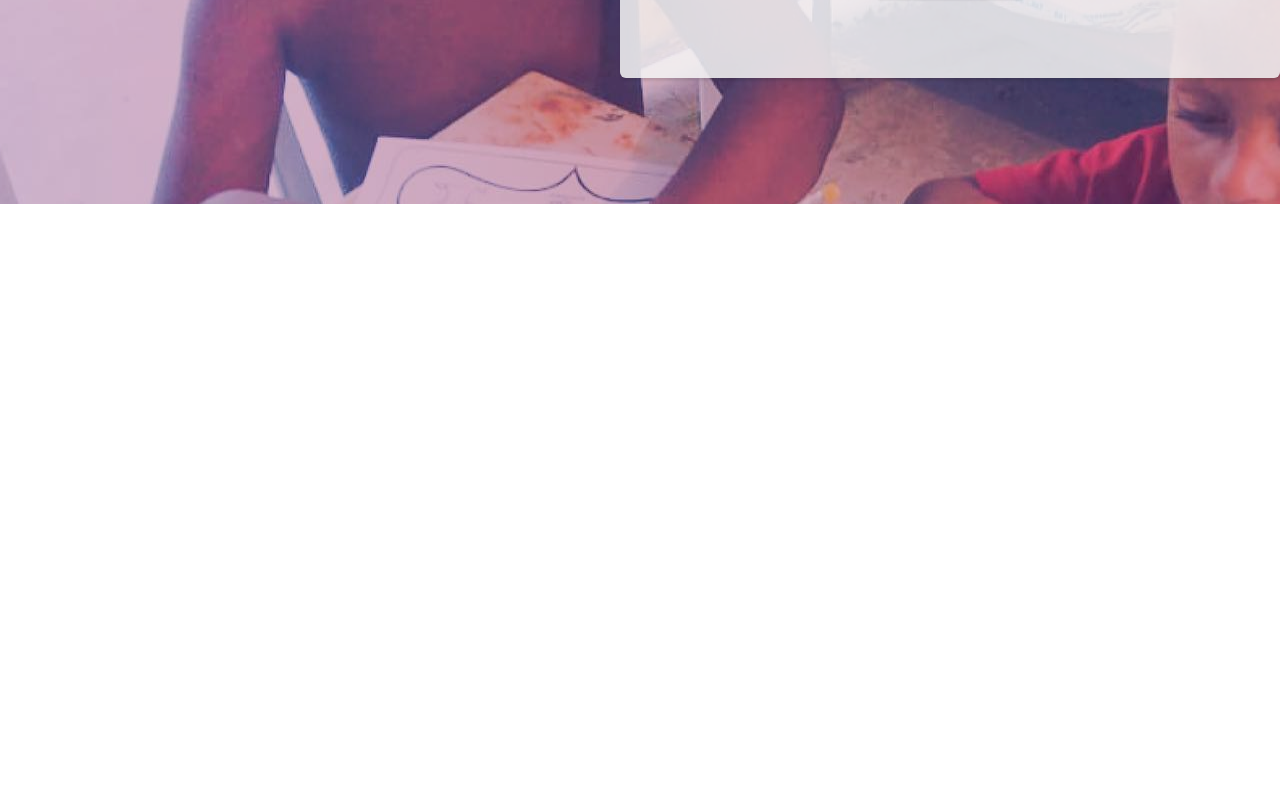
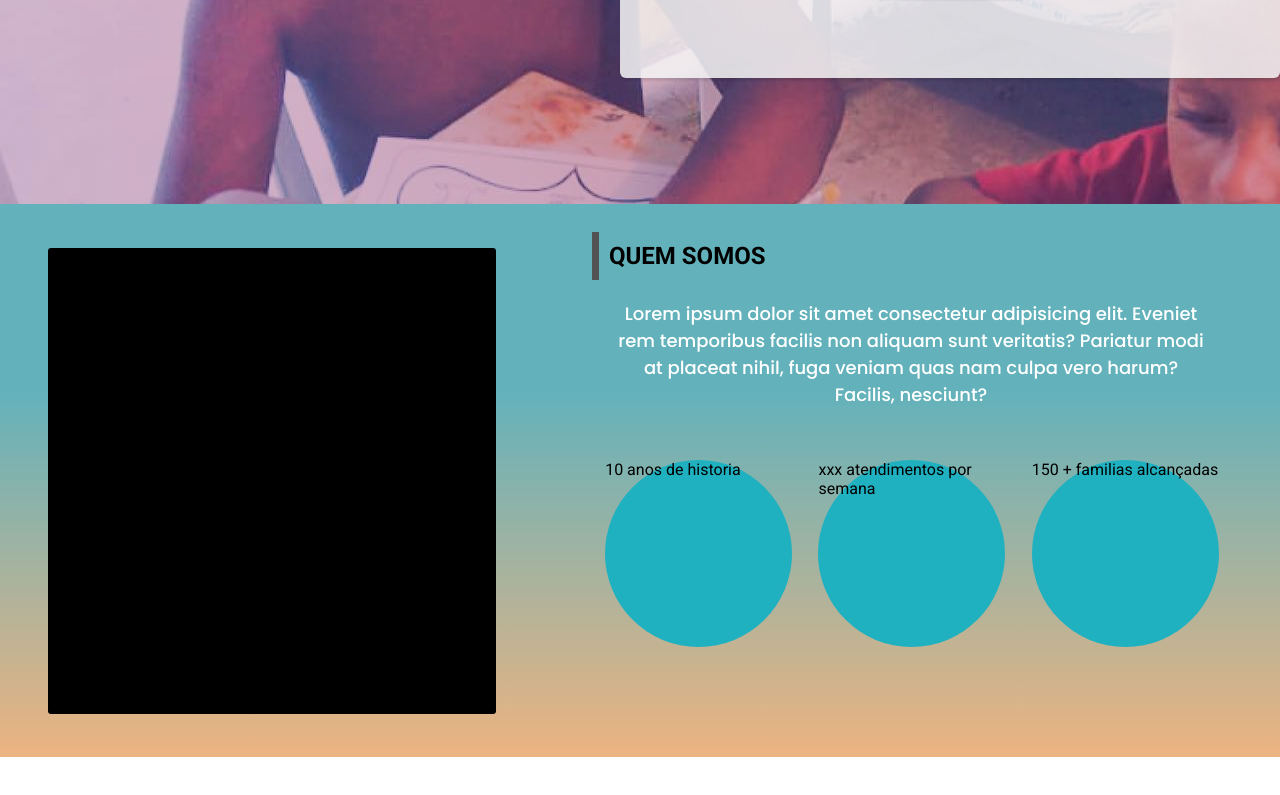
Before and after one commit to ProjetoISP/isp-website, a React (Vite) app: page / in a window 1280 px wide. Shown: the part 455-1250 px from the top of the page. Before the commit the page ends 800 px from the top, so only its background shows below. Built offline with nearby package versions, Linux system fonts and the light colour scheme.

Commit message:
feat: presentationPage e WhoWeAre page

```diff
--- a/src/App.jsx
+++ b/src/App.jsx
@@ -1,8 +1,8 @@
 import { useState } from "react";
 import GlobalStyle from "./styles/global";
 import { Header } from "./components/Header/Header";
-import { Carousel } from "./pages/Carousel/Carousel";
-
+import { PresentationPage } from "./pages/PresentationPage/PresentationPage";
+import { WhoWeArePage } from "./pages/WhoWeArePage/WhoWeArePage";
 function App() {
   const [count, setCount] = useState(0);
 
@@ -10,7 +10,8 @@ function App() {
     <div>
       <GlobalStyle />
       <Header />
-      <Carousel />
+      <PresentationPage />
+      <WhoWeArePage />
     </div>
   );
 }
--- a/src/pages/Carousel/Carousel.jsx
+++ b/src/pages/PresentationPage/PresentationPage.jsx
@@ -1,7 +1,7 @@
 import { Button } from "../../components/Button/Button";
 import { ContainerCarousel } from "./styles";
 
-export const Carousel = () => {
+export const PresentationPage = () => {
   return (
     <ContainerCarousel>
       <section>
--- /dev/null
+++ b/src/pages/WhoWeArePage/WhoWeArePage.jsx
@@ -0,0 +1,29 @@
+import React from "react";
+import { MainContainer, FirstSection } from "./styles";
+
+export const WhoWeArePage = () => {
+  return (
+    <MainContainer>
+      <FirstSection>
+        <div className="video-frame">
+          <video></video>
+        </div>
+        <div>
+          <h2>QUEM SOMOS</h2>
+          <p>
+            {" "}
+            Lorem ipsum dolor sit amet consectetur adipisicing elit. Eveniet rem
+            temporibus facilis non aliquam sunt veritatis? Pariatur modi at
+            placeat nihil, fuga veniam quas nam culpa vero harum? Facilis,
+            nesciunt?
+          </p>
+          <div className="span-container">
+            <span>10 anos de historia</span>
+            <span>xxx atendimentos por semana</span>
+            <span>150 + familias alcançadas</span>
+          </div>
+        </div>
+      </FirstSection>
+    </MainContainer>
+  );
+};
--- /dev/null
+++ b/src/pages/WhoWeArePage/styles.jsx
@@ -0,0 +1,63 @@
+import styled from "styled-components";
+
+export const MainContainer = styled.div`
+  height: 1450px;
+`;
+
+export const FirstSection = styled.section`
+  height: 553px;
+  background: linear-gradient(
+    180deg,
+    #63b2bb 34.11%,
+    rgba(224, 125, 37, 0.58) 100%
+  );
+  display: flex;
+  align-items: center;
+  justify-content: space-around;
+
+  .video-frame {
+    background-color: black;
+    height: 466px;
+    width: 35vw;
+    border-radius: 3px;
+  }
+
+  div + div {
+    height: 90%;
+    width: 50vw;
+    h2 {
+      padding: 10px;
+      border-left: 7px solid #525252;
+      height: 48px;
+    }
+
+    p {
+      height: 140px;
+      width: 598px;
+      font-family: Poppins;
+      font-size: 18px;
+      font-weight: 500;
+      line-height: 27px;
+      color: #ffffff;
+      text-align: center;
+      margin: 20px;
+    }
+  }
+
+  .span-container {
+    margin: auto;
+    display: flex;
+    align-items: flex-start;
+    justify-content: space-around;
+
+    span {
+      display: block;
+      height: 187px;
+      width: 187px;
+      left: 759px;
+      top: 909px;
+      border-radius: 50%;
+      background-color: #20b1c1;
+    }
+  }
+`;
```
Also changed, not shown: src/pages/PresentationPage/styles.js (renamed from src/pages/Carousel/styles.js).
